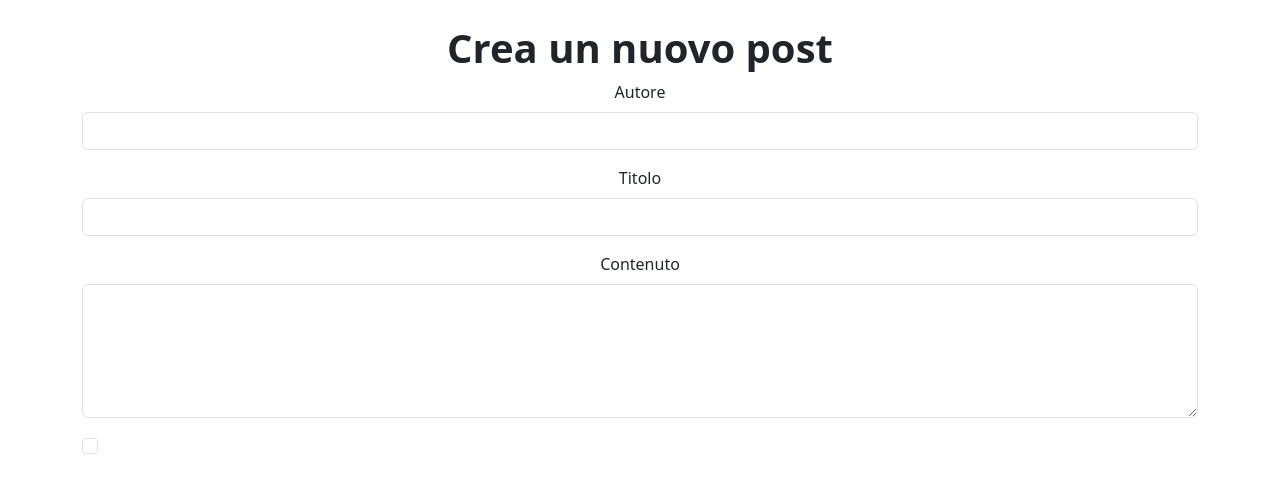
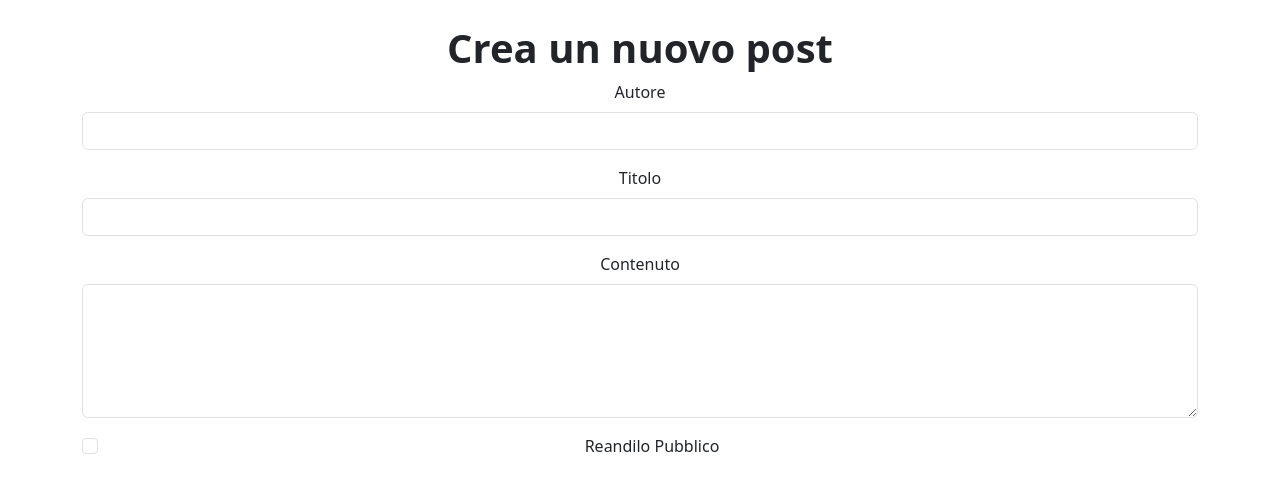
Before and after one commit to GennaroBuonomo/react-post-form, a React (Vite) app: page / in a window 1280 px wide. Shown: the top 492 px of the page. Built offline with nearby package versions, Linux system fonts and the light colour scheme.

Commit message:
fine della creazione della checkbox

```diff
--- a/src/components/PostForm.jsx
+++ b/src/components/PostForm.jsx
@@ -22,6 +22,9 @@ const PostForm = () => {
 
       <div className="form-check mb-3">
         <input className="form-check-input" type="checkbox" id="public" name="public" />
+        <label className="form-check-label" for="public">
+          Reandilo Pubblico
+        </label>
       </div>
     </form>
    </div>
```
